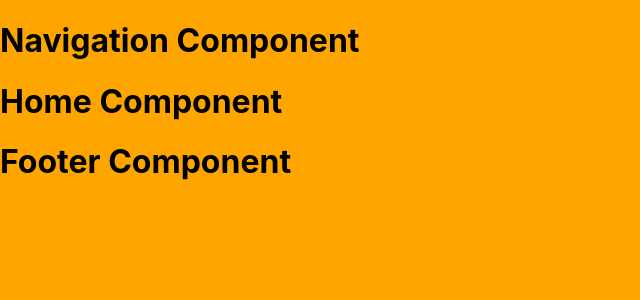
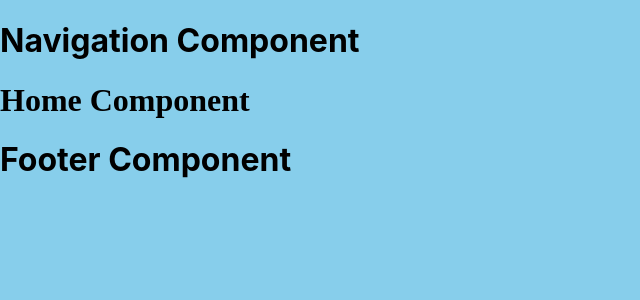
Before and after one commit to ltramos7/cwd-website-fe, a React (Create React App) app: page /home in a window 1280 px wide. Shown: the top 300 px of the page, without its empty margins (0-640 px from the left). Built offline with nearby package versions, Linux system fonts and the light colour scheme.

Commit message:
added sass file for variables

```diff
--- a/src/components/home.js
+++ b/src/components/home.js
@@ -3,7 +3,7 @@ import React from 'react';
 class Home extends React.Component{
     render(){
         return(
-            <h1>Home Component</h1>
+            <h1 className='home'>Home Component</h1>
         )
     }
 }
--- a/src/scss/_home.scss
+++ b/src/scss/_home.scss
@@ -0,0 +1,3 @@
+.home {
+    font-family: $logo-font;
+}
--- /dev/null
+++ b/src/scss/_variables.scss
@@ -0,0 +1,2 @@
+$paragraph-font: 'Avenir';
+$logo-font: 'Playfair Display SC'
--- a/src/scss/main.scss
+++ b/src/scss/main.scss
@@ -1,3 +1,4 @@
+@import './variables';
 @import './about';
 @import './blog';
 @import './contact';
@@ -9,5 +10,5 @@
 
 
 body{
-    background-color: orange;
+    background-color: skyblue;
 }
```
